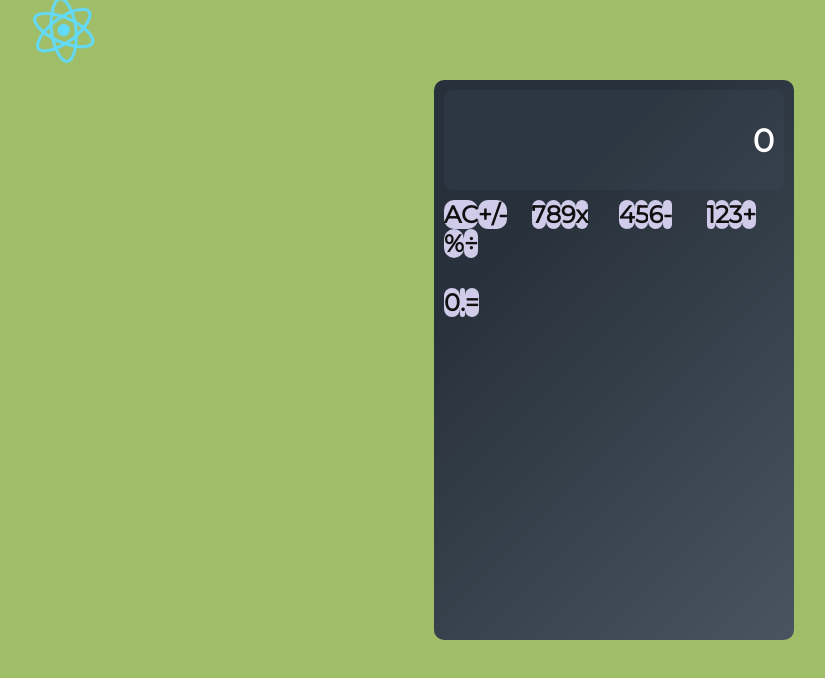
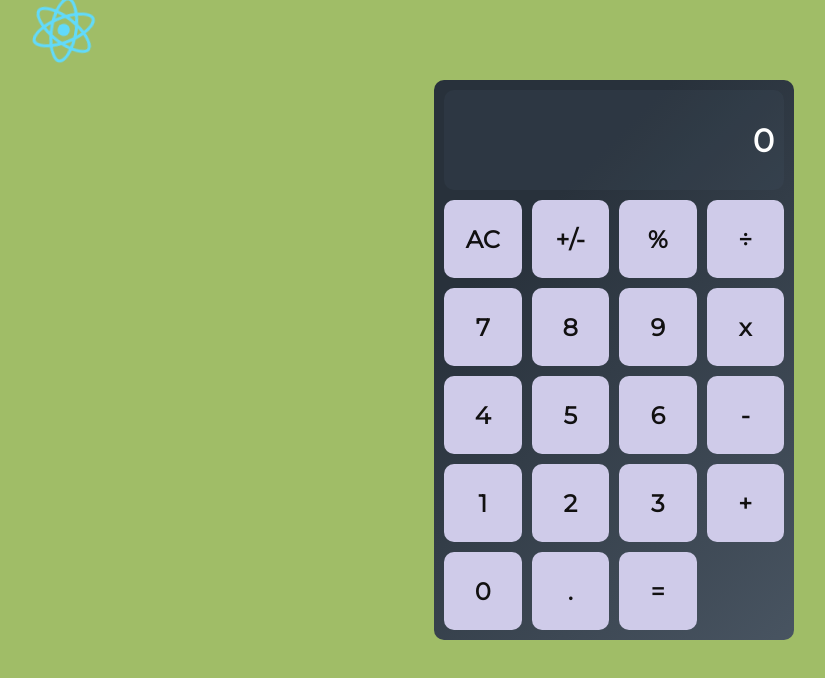
Before and after one commit to HeDevedUp/fancyCalculator, a React (Create React App) app: page / in a window 1280 px wide. Shown: the top 678 px of the page, without its empty margins (26-851 px from the left). Built offline with nearby package versions, Linux system fonts and the light colour scheme.

Commit message:
changed  projects based on tutorial

```diff
--- a/src/components/calculator/button/ButtonCard.js
+++ b/src/components/calculator/button/ButtonCard.js
@@ -17,35 +17,32 @@ export default class ButtonPanel extends React.Component {
   render() {
     return (
       <div className="buttonBox">
-        <div>
+
         <Button name="AC" clickHandler={this.handleClick} />
         <Button name="+/-" clickHandler={this.handleClick} />
         <Button name="%" clickHandler={this.handleClick} />
         <Button name="÷" clickHandler={this.handleClick} />
-        </div>
-        <div>
+
+
         <Button name="7" clickHandler={this.handleClick} />
         <Button name="8" clickHandler={this.handleClick} />
         <Button name="9" clickHandler={this.handleClick} />
         <Button name="x" clickHandler={this.handleClick} />
-        </div>
-        <div>
+
         <Button name="4" clickHandler={this.handleClick} />
         <Button name="5" clickHandler={this.handleClick} />
         <Button name="6" clickHandler={this.handleClick} />
         <Button name="-" clickHandler={this.handleClick} />
-        </div>
-        <div>
+
         <Button name="1" clickHandler={this.handleClick} />
         <Button name="2" clickHandler={this.handleClick} />
         <Button name="3" clickHandler={this.handleClick} />
         <Button name="+" clickHandler={this.handleClick} />
-        </div>
-        <div>
+
         <Button name="0" clickHandler={this.handleClick} />
         <Button name="." clickHandler={this.handleClick} />
         <Button name="=" clickHandler={this.handleClick} />
-        </div>
+
       </div>
     );
   }
```
Lines whose indentation alone changed are shown as unchanged.
